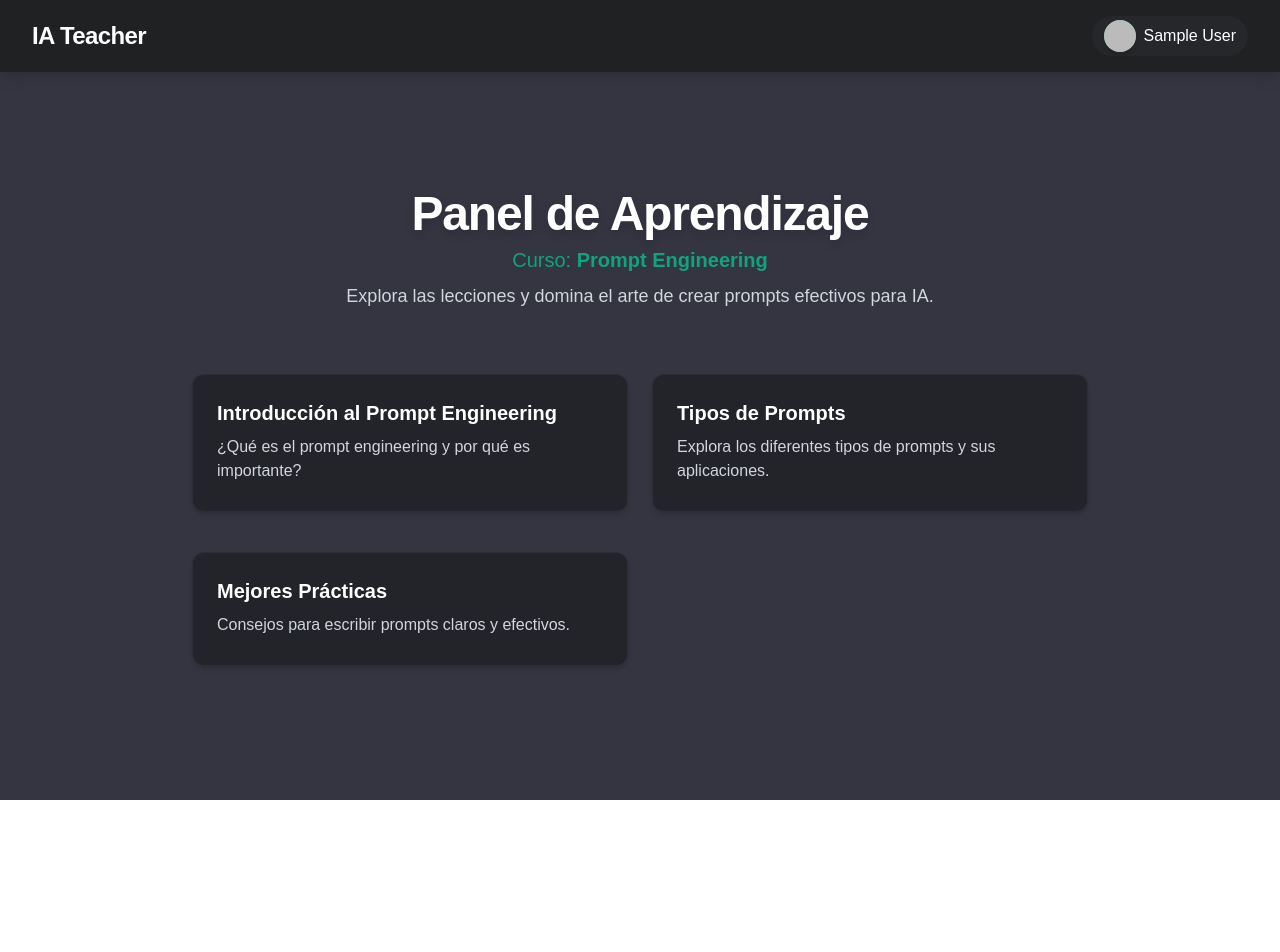
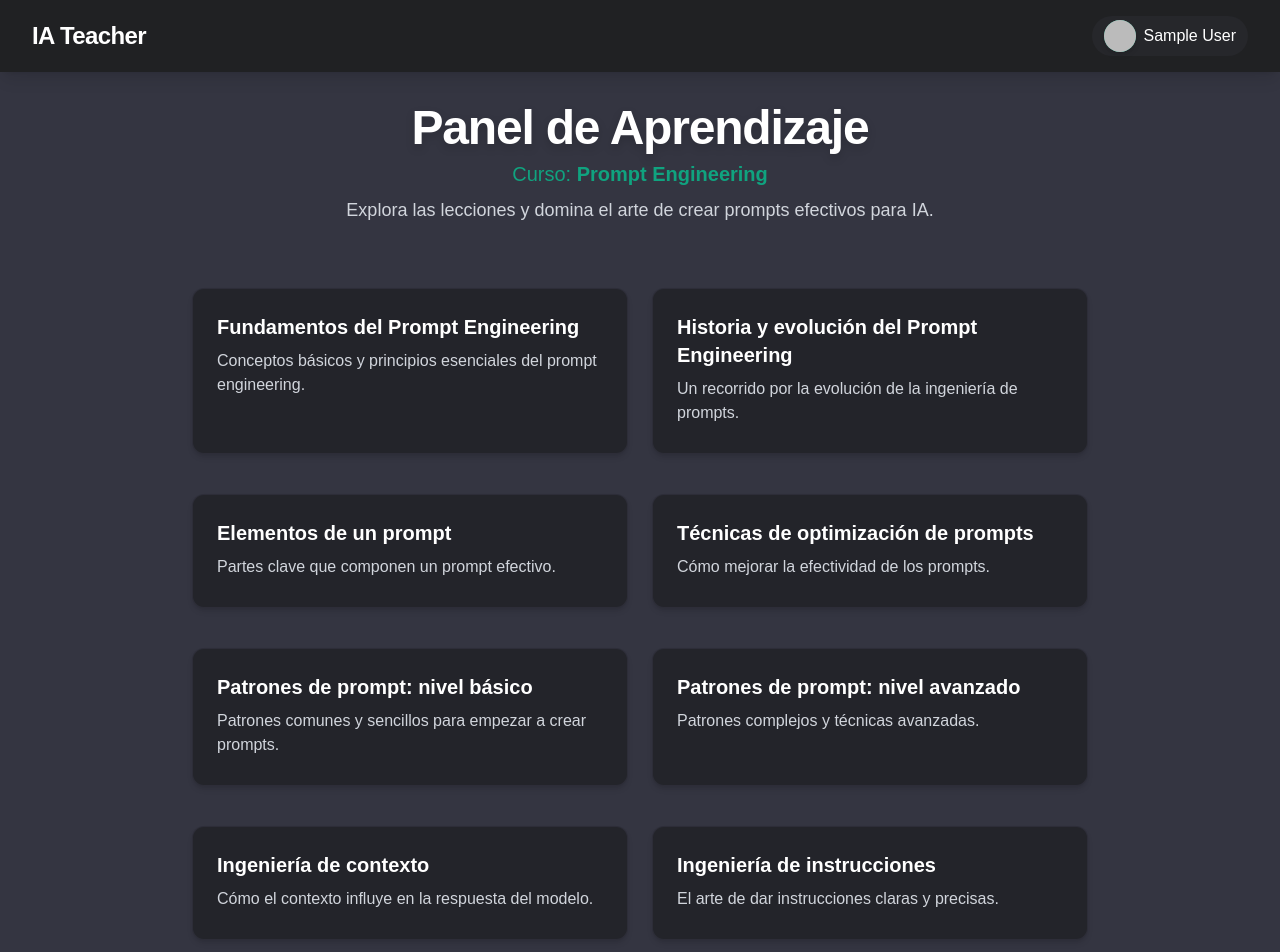
Before and after one commit to NickSalA/Hackaton-06-2025, a Next.js app in the folder frontend/: page /panel in a window 1280 px wide. Shown: the top 952 px of the page. Before the commit the page ends 800 px from the top, so only its background shows below. Built offline with nearby package versions, Linux system fonts and the light colour scheme; no server answers; sample sign-in values are in the browser's storage.

Commit message:
feat: enhance ChatSection with auto-resizing textarea and message sending functionality; update lesson data with new topics

```diff
--- a/frontend/app/components/lessons/ChatSection.tsx
+++ b/frontend/app/components/lessons/ChatSection.tsx
@@ -5,6 +5,16 @@ const ChatSection: React.FC<{ lessonId: string }> = ({ lessonId }) => {
   const [result, setResult] = React.useState<any>(null);
   const [loading, setLoading] = React.useState(false);
   const [input, setInput] = React.useState("");
+  const textareaRef = React.useRef<HTMLTextAreaElement>(null);
+
+  // Autoajustar altura del textarea
+  React.useEffect(() => {
+    if (textareaRef.current) {
+      textareaRef.current.style.height = "auto";
+      textareaRef.current.style.height = textareaRef.current.scrollHeight + "px";
+    }
+  }, [input]);
+
   const handleTest = async () => {
     setLoading(true);
     setResult(null);
@@ -22,6 +32,14 @@ const ChatSection: React.FC<{ lessonId: string }> = ({ lessonId }) => {
       setLoading(false);
     }
   };
+
+  // Enviar mensaje (placeholder)
+  const handleSend = (e?: React.FormEvent) => {
+    if (e) e.preventDefault();
+    if (!input.trim()) return;
+    // Aquí iría la lógica real de envío
+    setInput("");
+  };
   // Placeholder para el chat
   return (
     <div className="h-full w-full flex flex-col justify-end bg-[#18181b] rounded-xl p-4 shadow-inner">
@@ -30,27 +48,49 @@ const ChatSection: React.FC<{ lessonId: string }> = ({ lessonId }) => {
           Aquí irá el chat de la lección <b>{lessonId}</b>
         </span>
       </div>
-      <div className="mt-4 flex gap-2">
-        <input
-          className="flex-1 rounded-l-lg px-4 py-2 bg-[#23242a] text-white border border-[#343541] focus:outline-none"
+      <form
+        className="mt-4 flex gap-2 items-end"
+        onSubmit={handleSend}
+        autoComplete="off"
+      >
+        <div className="flex-1 flex items-end gap-2 bg-[#23242a] rounded-2xl shadow-inner px-3 py-2 border border-[#343541]">
+          <button
+            type="button"
+            className="w-10 h-10 flex items-center justify-center rounded-full bg-[#23242a] border border-[#343541] text-[#38bdf8] hover:bg-[#1e293b] hover:text-[#0ea5e9] transition shadow-sm mr-2"
+            title="Enviar audio (próximamente)"
+            disabled
+          >
+            <svg xmlns="http://www.w3.org/2000/svg" fill="none" viewBox="0 0 24 24" strokeWidth={1.5} stroke="currentColor" className="w-6 h-6 mx-auto">
+              <path strokeLinecap="round" strokeLinejoin="round" d="M12 18.75v1.5m0 0a6 6 0 0 1-6-6v-2.25m12 0v2.25a6 6 0 0 1-6 6zm0 0v-1.5m0 0a3 3 0 0 0 3-3v-3a3 3 0 0 0-6 0v3a3 3 0 0 0 3 3z" />
+            </svg>
+          </button>
+          <textarea
+            ref={textareaRef}
+            className="flex-1 resize-none rounded-xl px-4 py-3 bg-transparent text-white border-none focus:outline-none min-h-[40px] max-h-40 transition-all placeholder:text-gray-400"
             placeholder="Escribe tu mensaje..."
             value={input}
             onChange={(e) => setInput(e.target.value)}
+            rows={1}
           />
           <button
-          className="px-4 py-2 bg-[#10a37f] text-white rounded-r-lg font-medium"
-          disabled
+            type="submit"
+            className="w-10 h-10 flex items-center justify-center rounded-full bg-gradient-to-br from-[#10a37f] to-[#22d3ee] text-white font-medium disabled:opacity-60 ml-2 shadow-md transition hover:from-[#22d3ee] hover:to-[#10a37f]"
+            disabled={!input.trim()}
           >
-          Enviar
+            <svg xmlns="http://www.w3.org/2000/svg" fill="none" viewBox="0 0 24 24" strokeWidth={1.5} stroke="currentColor" className="w-5 h-5">
+              <path strokeLinecap="round" strokeLinejoin="round" d="M4.5 12l15-6m0 0l-6 15m6-15l-15 6" />
+            </svg>
           </button>
+        </div>
         <button
-          className="px-4 py-2 bg-blue-600 text-white rounded font-medium disabled:opacity-60"
+          type="button"
+          className="min-h-[48px] px-5 py-3 bg-gradient-to-br from-[#38bdf8] to-[#0ea5e9] text-white rounded font-medium disabled:opacity-60 ml-2 shadow-md hover:from-[#0ea5e9] hover:to-[#38bdf8] transition"
           onClick={handleTest}
           disabled={loading}
         >
           {loading ? "Probando..." : "Probar endpoint"}
         </button>
-      </div>
+      </form>
       {result && (
         <pre className="mt-4 bg-[#23242a] text-green-400 rounded p-4 text-xs overflow-x-auto max-h-40">
           {JSON.stringify(result, null, 2)}
--- a/frontend/app/components/lessons/LessonCard.tsx
+++ b/frontend/app/components/lessons/LessonCard.tsx
@@ -9,8 +9,7 @@ interface LessonCardProps {
 
 const LessonCard: React.FC<LessonCardProps> = ({ lesson, onClick }) => (
   <div
-    className="bg-[#23242a] rounded-xl shadow-md p-6 mb-4 cursor-pointer border border-[#343541]/60 transition-all duration-200
-      hover:bg-[#10a37f]/10 hover:shadow-2xl hover:scale-[1.03] hover:border-[#10a37f] focus:outline-none focus:ring-2 focus:ring-[#10a37f]/40"
+    className="bg-[#23242a] rounded-xl shadow-md p-6 mb-4 cursor-pointer border border-[#343541]/60 transition-all duration-200 hover:bg-[#10a37f]/10 hover:shadow-2xl hover:scale-[1.03] hover:border-[#10a37f] focus:outline-none focus:ring-2 focus:ring-[#10a37f]/40"
     onClick={onClick}
     tabIndex={0}
   >
--- a/frontend/app/data/lessons.ts
+++ b/frontend/app/data/lessons.ts
@@ -7,22 +7,75 @@ export interface Lesson {
 
 export const lessons: Lesson[] = [
   {
-    id: "intro",
-    title: "Introducción al Prompt Engineering",
-    description: "¿Qué es el prompt engineering y por qué es importante?",
-    content: "El prompt engineering es el arte de diseñar instrucciones efectivas para modelos de IA. En esta lección aprenderás los conceptos básicos y su impacto en los resultados de los modelos de lenguaje.",
+    id: "fundamentos",
+    title: "Fundamentos del Prompt Engineering",
+    description: "Conceptos básicos y principios esenciales del prompt engineering.",
+    content: "Aquí se explican los fundamentos, definiciones y el porqué de la disciplina.",
   },
   {
-    id: "tipos-prompts",
-    title: "Tipos de Prompts",
-    description: "Explora los diferentes tipos de prompts y sus aplicaciones.",
-    content: "Existen prompts directos, de contexto, de ejemplo, y más. Cada uno tiene ventajas y casos de uso específicos. Veremos ejemplos prácticos de cada tipo.",
+    id: "historia-evolucion",
+    title: "Historia y evolución del Prompt Engineering",
+    description: "Un recorrido por la evolución de la ingeniería de prompts.",
+    content: "Desde los primeros modelos de lenguaje hasta las técnicas modernas de prompt engineering.",
   },
   {
-    id: "mejores-practicas",
-    title: "Mejores Prácticas",
-    description: "Consejos para escribir prompts claros y efectivos.",
-    content: "Usa lenguaje claro, especifica el formato de respuesta, limita la ambigüedad y prueba diferentes variantes para obtener mejores resultados.",
+    id: "elementos-prompt",
+    title: "Elementos de un prompt",
+    description: "Partes clave que componen un prompt efectivo.",
+    content: "Estructura, instrucciones, contexto y ejemplos en la construcción de prompts.",
   },
-  // Puedes agregar más lecciones aquí
+  {
+    id: "optimizacion-prompts",
+    title: "Técnicas de optimización de prompts",
+    description: "Cómo mejorar la efectividad de los prompts.",
+    content: "Estrategias y ajustes para obtener mejores respuestas de los modelos.",
+  },
+  {
+    id: "patrones-basico",
+    title: "Patrones de prompt: nivel básico",
+    description: "Patrones comunes y sencillos para empezar a crear prompts.",
+    content: "Ejemplos y plantillas de prompts básicos para tareas frecuentes.",
+  },
+  {
+    id: "patrones-avanzado",
+    title: "Patrones de prompt: nivel avanzado",
+    description: "Patrones complejos y técnicas avanzadas.",
+    content: "Cómo diseñar prompts sofisticados para tareas especializadas.",
+  },
+  {
+    id: "ingenieria-contexto",
+    title: "Ingeniería de contexto",
+    description: "Cómo el contexto influye en la respuesta del modelo.",
+    content: "Técnicas para proporcionar contexto relevante y mejorar la precisión.",
+  },
+  {
+    id: "ingenieria-instrucciones",
+    title: "Ingeniería de instrucciones",
+    description: "El arte de dar instrucciones claras y precisas.",
+    content: "Cómo formular instrucciones efectivas para guiar al modelo.",
+  },
+  {
+    id: "salida-estructurada",
+    title: "Prompts para salida estructurada",
+    description: "Cómo obtener respuestas en formatos específicos.",
+    content: "Diseño de prompts para JSON, listas, tablas y otros formatos estructurados.",
+  },
+  {
+    id: "evaluacion-calidad",
+    title: "Evaluación de la calidad de un prompt",
+    description: "Cómo medir y mejorar la calidad de los prompts.",
+    content: "Métricas, pruebas y criterios para evaluar prompts.",
+  },
+  {
+    id: "multilingue-transcultural",
+    title: "Prompt Engineering multilingüe y transcultural",
+    description: "Desafíos y técnicas para prompts en diferentes idiomas y culturas.",
+    content: "Adaptación de prompts para contextos globales y multilingües.",
+  },
+  {
+    id: "etica-sesgos",
+    title: "Ética y sesgos en el Prompt Engineering",
+    description: "Consideraciones éticas y cómo evitar sesgos en los prompts.",
+    content: "Buenas prácticas para minimizar sesgos y promover la equidad en IA.",
+  },
 ];
```
Lines whose indentation alone changed are shown as unchanged.
